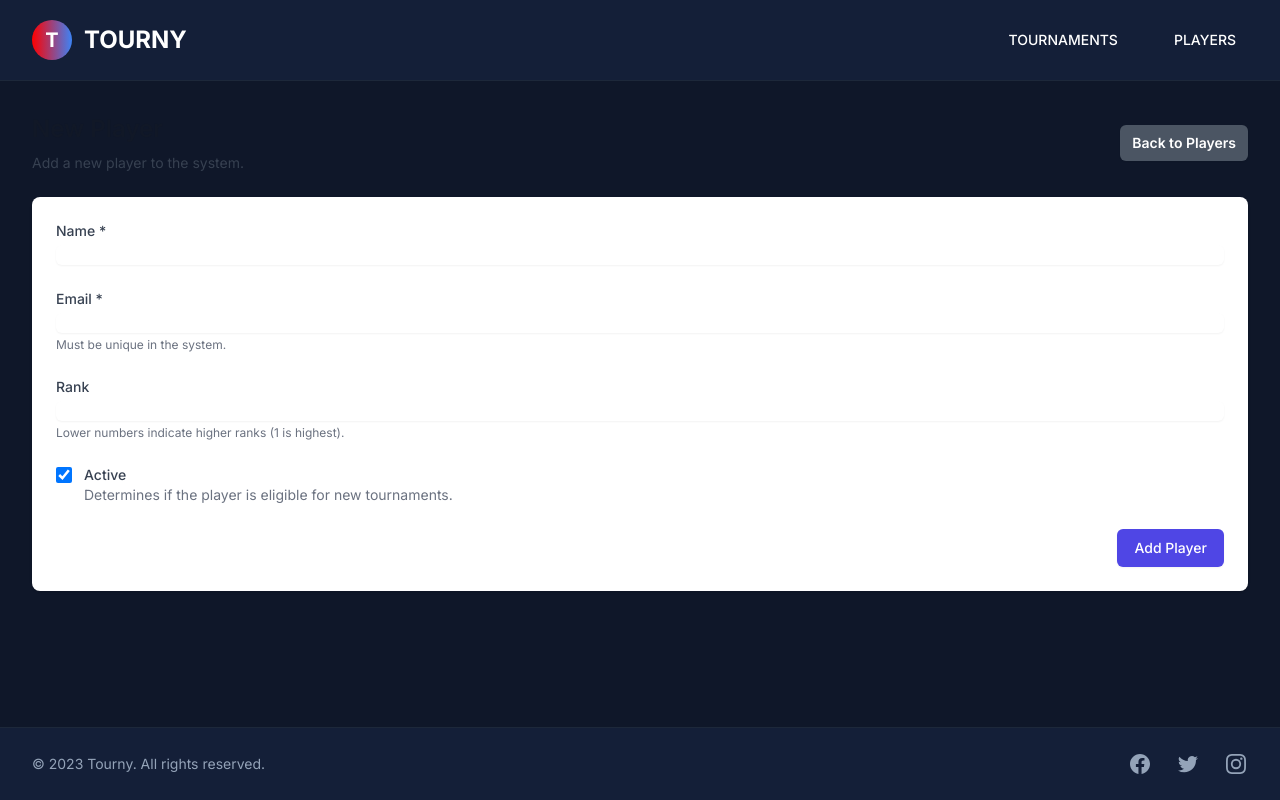
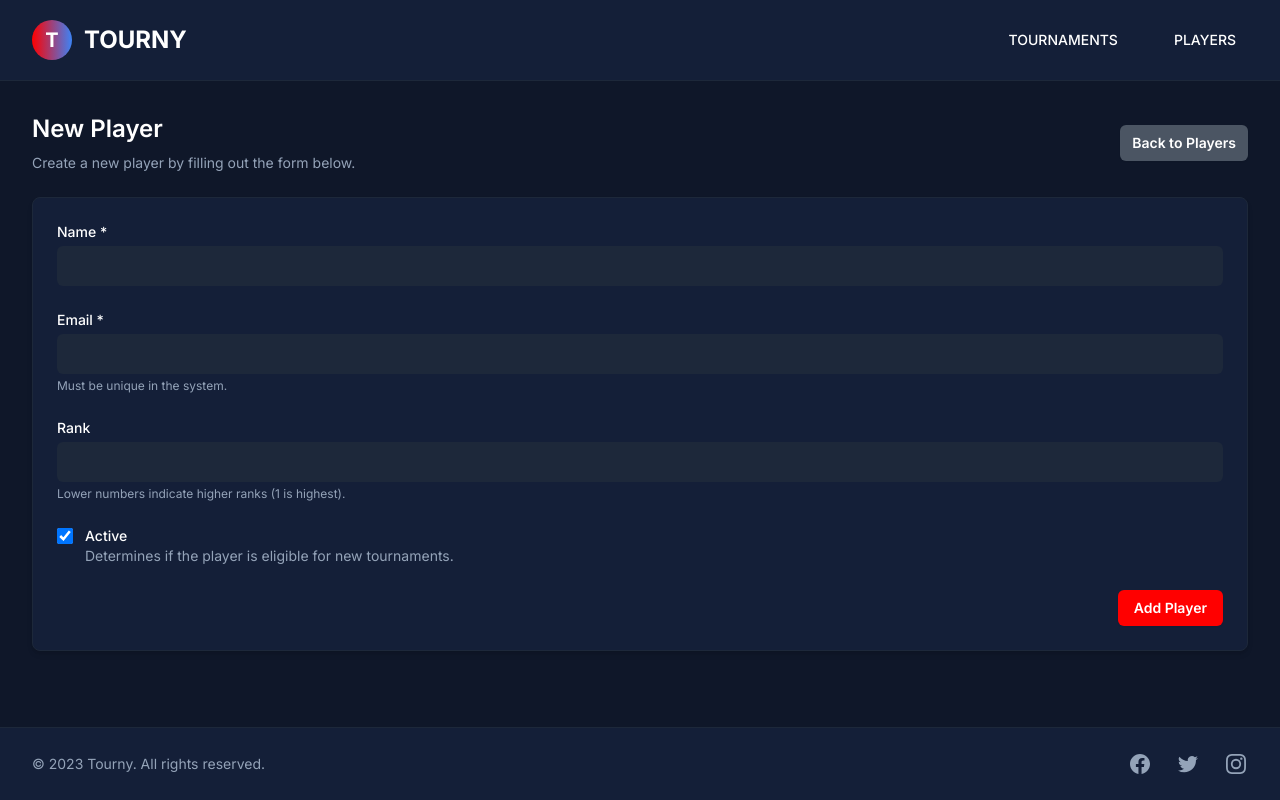
Before and after one commit to shovikghosh/tourny, a Next.js app in the folder frontend/: page /players/new in a window 1280 px wide. Built offline with nearby package versions, Linux system fonts and the light colour scheme.

Commit message:
Fix form input text visibility in dark mode theme

```diff
--- a/frontend/src/app/globals.css
+++ b/frontend/src/app/globals.css
@@ -72,4 +72,33 @@
   .wtt-status-badge-completed {
     @apply bg-green-600 text-white;
   }
+
+  /* Form elements for dark theme */
+  .wtt-form-container {
+    @apply wtt-card p-6 space-y-6;
+  }
+
+  .wtt-input {
+    @apply block w-full rounded-md bg-muted border-border text-white px-3 py-2 focus:outline-none focus:ring-2 focus:ring-primary/50;
+  }
+
+  .wtt-select {
+    @apply block w-full rounded-md bg-muted border-border text-white px-3 py-2 focus:outline-none focus:ring-2 focus:ring-primary/50;
+  }
+
+  .wtt-textarea {
+    @apply block w-full rounded-md bg-muted border-border text-white px-3 py-2 focus:outline-none focus:ring-2 focus:ring-primary/50;
+  }
+
+  .wtt-label {
+    @apply block text-sm font-medium text-white mb-1;
+  }
+
+  .wtt-checkbox {
+    @apply h-4 w-4 rounded border-border text-primary focus:ring-primary/50 bg-muted;
+  }
+
+  .wtt-helper-text {
+    @apply mt-1 text-xs text-muted-foreground;
+  }
 }
--- a/frontend/src/app/players/new/page.tsx
+++ b/frontend/src/app/players/new/page.tsx
@@ -41,9 +41,9 @@ export default function NewPlayerPage() {
     <div className="space-y-6">
       <div className="sm:flex sm:items-center">
         <div className="sm:flex-auto">
-          <h1 className="text-2xl font-semibold text-gray-900">New Player</h1>
-          <p className="mt-2 text-sm text-gray-700">
-            Add a new player to the system.
+          <h1 className="text-white text-2xl font-semibold">New Player</h1>
+          <p className="mt-2 text-sm text-muted-foreground">
+            Create a new player by filling out the form below.
           </p>
         </div>
         <div className="mt-4 sm:ml-16 sm:mt-0 sm:flex-none">
@@ -57,11 +57,11 @@ export default function NewPlayerPage() {
       </div>
 
       {error && (
-        <div className="rounded-md bg-red-50 p-4">
+        <div className="rounded-md bg-red-900/20 border border-red-800 p-4">
           <div className="flex">
             <div className="ml-3">
-              <h3 className="text-sm font-medium text-red-800">Error</h3>
-              <div className="mt-2 text-sm text-red-700">
+              <h3 className="text-sm font-medium text-red-500">Error</h3>
+              <div className="mt-2 text-sm text-red-400">
                 <p>{error}</p>
               </div>
             </div>
@@ -69,9 +69,9 @@ export default function NewPlayerPage() {
         </div>
       )}
 
-      <form onSubmit={handleSubmit} className="space-y-6 bg-white shadow sm:rounded-lg p-6">
+      <form onSubmit={handleSubmit} className="wtt-form-container">
         <div>
-          <label htmlFor="name" className="block text-sm font-medium text-gray-700">
+          <label htmlFor="name" className="wtt-label">
             Name *
           </label>
           <div className="mt-1">
@@ -80,13 +80,13 @@ export default function NewPlayerPage() {
               name="name"
               id="name"
               required
-              className="block w-full rounded-md border-gray-300 shadow-sm focus:border-indigo-500 focus:ring-indigo-500 sm:text-sm"
+              className="wtt-input"
             />
           </div>
         </div>
 
         <div>
-          <label htmlFor="email" className="block text-sm font-medium text-gray-700">
+          <label htmlFor="email" className="wtt-label">
             Email *
           </label>
           <div className="mt-1">
@@ -95,14 +95,14 @@ export default function NewPlayerPage() {
               name="email"
               id="email"
               required
-              className="block w-full rounded-md border-gray-300 shadow-sm focus:border-indigo-500 focus:ring-indigo-500 sm:text-sm"
+              className="wtt-input"
             />
           </div>
-          <p className="mt-1 text-xs text-gray-500">Must be unique in the system.</p>
+          <p className="wtt-helper-text">Must be unique in the system.</p>
         </div>
 
         <div>
-          <label htmlFor="rank" className="block text-sm font-medium text-gray-700">
+          <label htmlFor="rank" className="wtt-label">
             Rank
           </label>
           <div className="mt-1">
@@ -111,10 +111,10 @@ export default function NewPlayerPage() {
               name="rank"
               id="rank"
               min="1"
-              className="block w-full rounded-md border-gray-300 shadow-sm focus:border-indigo-500 focus:ring-indigo-500 sm:text-sm"
+              className="wtt-input"
             />
           </div>
-          <p className="mt-1 text-xs text-gray-500">Lower numbers indicate higher ranks (1 is highest).</p>
+          <p className="wtt-helper-text">Lower numbers indicate higher ranks (1 is highest).</p>
         </div>
 
         <div className="relative flex items-start">
@@ -124,14 +124,14 @@ export default function NewPlayerPage() {
               name="active"
               type="checkbox"
               defaultChecked
-              className="h-4 w-4 rounded border-gray-300 text-indigo-600 focus:ring-indigo-500"
+              className="wtt-checkbox"
             />
           </div>
           <div className="ml-3 text-sm">
-            <label htmlFor="active" className="font-medium text-gray-700">
+            <label htmlFor="active" className="text-white font-medium">
               Active
             </label>
-            <p className="text-gray-500">Determines if the player is eligible for new tournaments.</p>
+            <p className="text-muted-foreground">Determines if the player is eligible for new tournaments.</p>
           </div>
         </div>
 
@@ -139,7 +139,7 @@ export default function NewPlayerPage() {
           <button
             type="submit"
             disabled={loading}
-            className="inline-flex items-center px-4 py-2 border border-transparent text-sm font-medium rounded-md shadow-sm text-white bg-indigo-600 hover:bg-indigo-700 focus:outline-none focus:ring-2 focus:ring-offset-2 focus:ring-indigo-500 disabled:opacity-50 disabled:cursor-not-allowed"
+            className="wtt-button"
           >
             {loading ? 'Adding...' : 'Add Player'}
           </button>
```
Also changed, not shown: frontend/src/app/tournaments/[id]/matches/new/page.tsx (+22 -22 lines), frontend/src/app/tournaments/new/page.tsx (+25 -33 lines).
